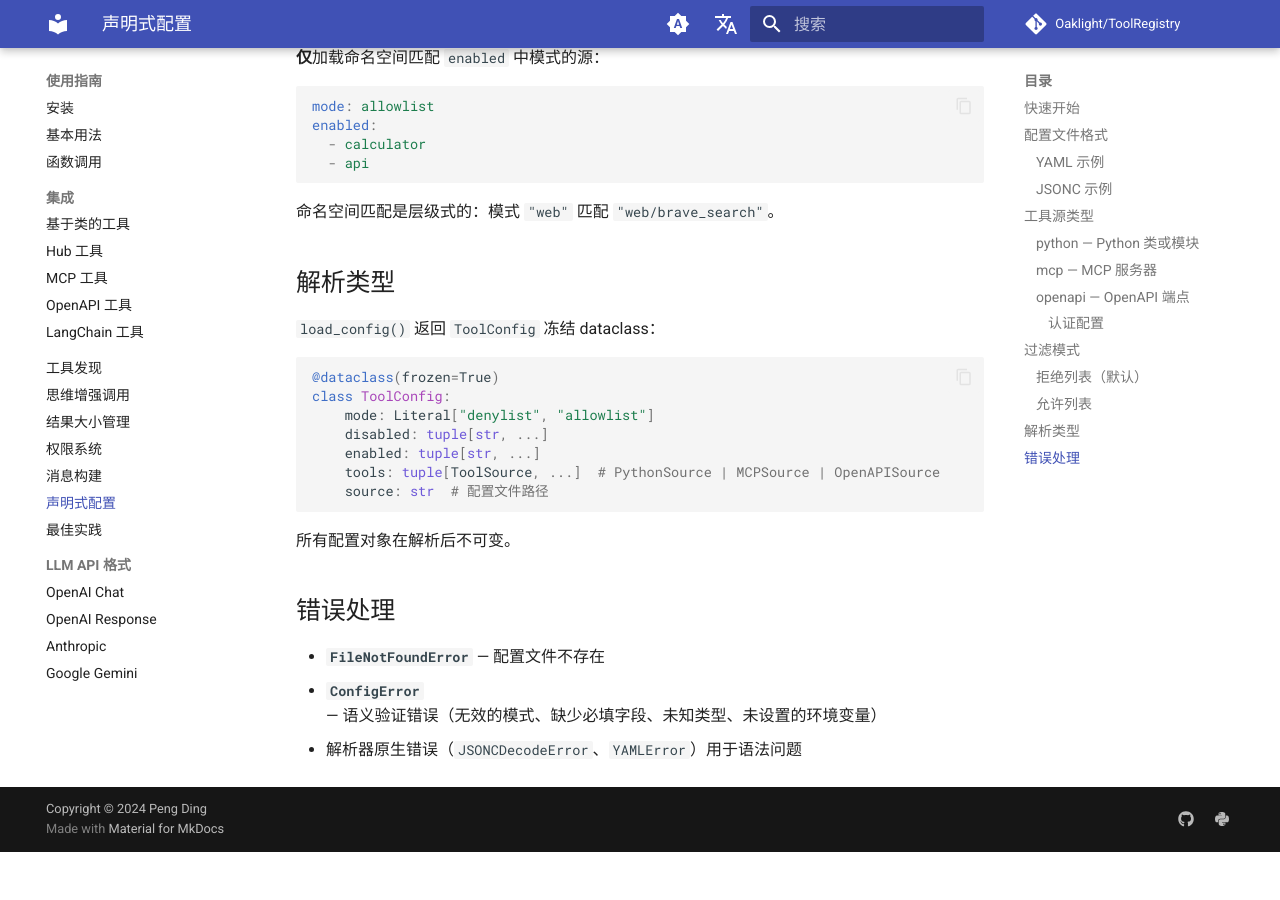
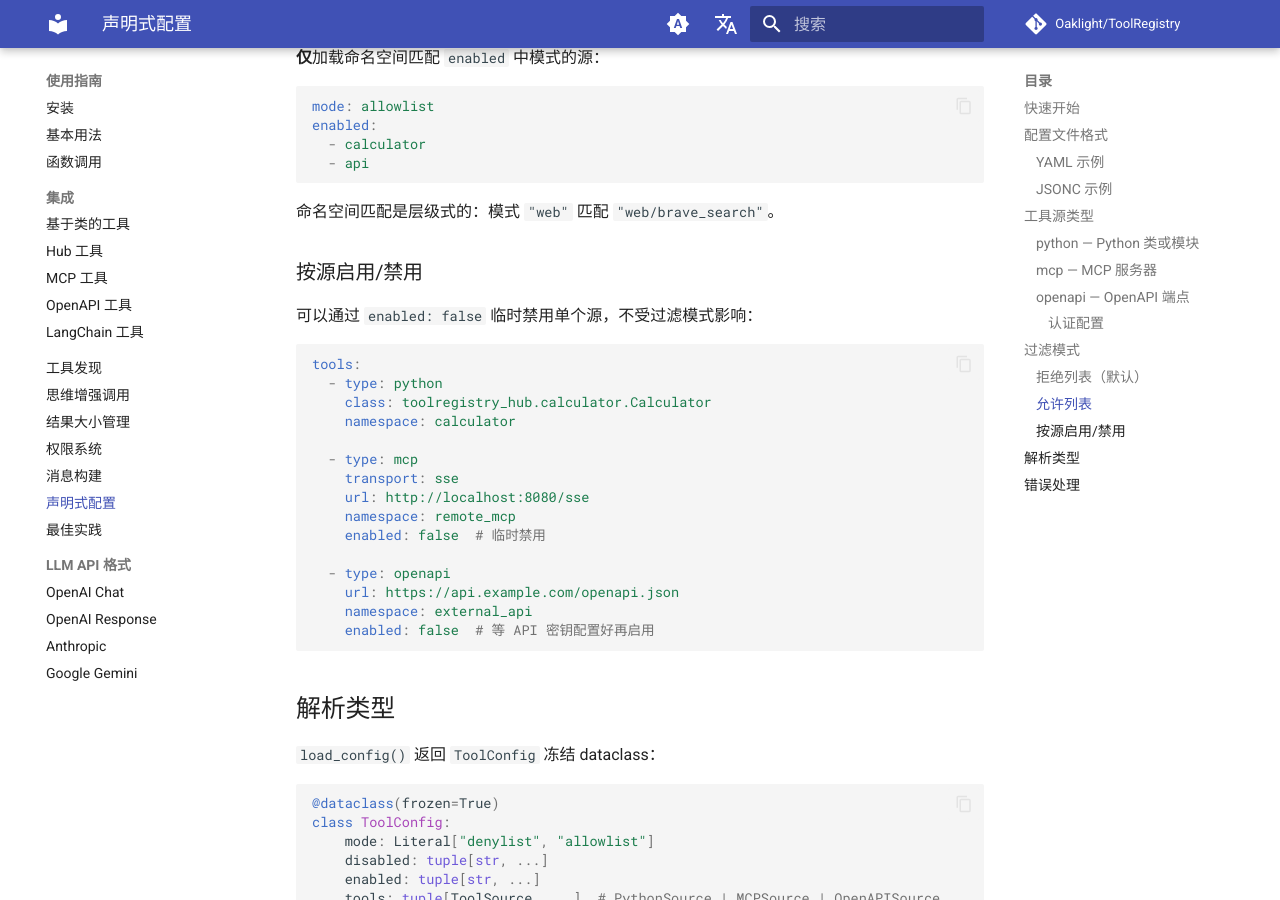
Before and after one commit to Oaklight/ToolRegistry, an MkDocs documentation site: the page built from docs/usage/configuration.md, in a window 1280 px wide and 900 px high, scrolled down 4323 px. Built offline with MkDocs 1.6.1 and Material for MkDocs 9.7.7, drawn with Linux system fonts in a browser that asks for light colours; comment, search, counter and statistics services are not loaded; before the commit the page ends 5175 px from its top, so only the background shows below that.

Commit message:
docs: add per-source enable/disable section to config guide

````diff
--- a/docs/usage/configuration.md
+++ b/docs/usage/configuration.md
@@ -175,6 +175,28 @@ enabled:
 
 命名空间匹配是层级式的：模式 `"web"` 匹配 `"web/brave_search"`。
 
+### 按源启用/禁用
+
+可以通过 `enabled: false` 临时禁用单个源，不受过滤模式影响：
+
+```yaml
+tools:
+  - type: python
+    class: toolregistry_hub.calculator.Calculator
+    namespace: calculator
+
+  - type: mcp
+    transport: sse
+    url: http://localhost:8080/sse
+    namespace: remote_mcp
+    enabled: false  # 临时禁用
+
+  - type: openapi
+    url: https://api.example.com/openapi.json
+    namespace: external_api
+    enabled: false  # 等 API 密钥配置好再启用
+```
+
 ## 解析类型
 
 `load_config()` 返回 `ToolConfig` 冻结 dataclass：
````
